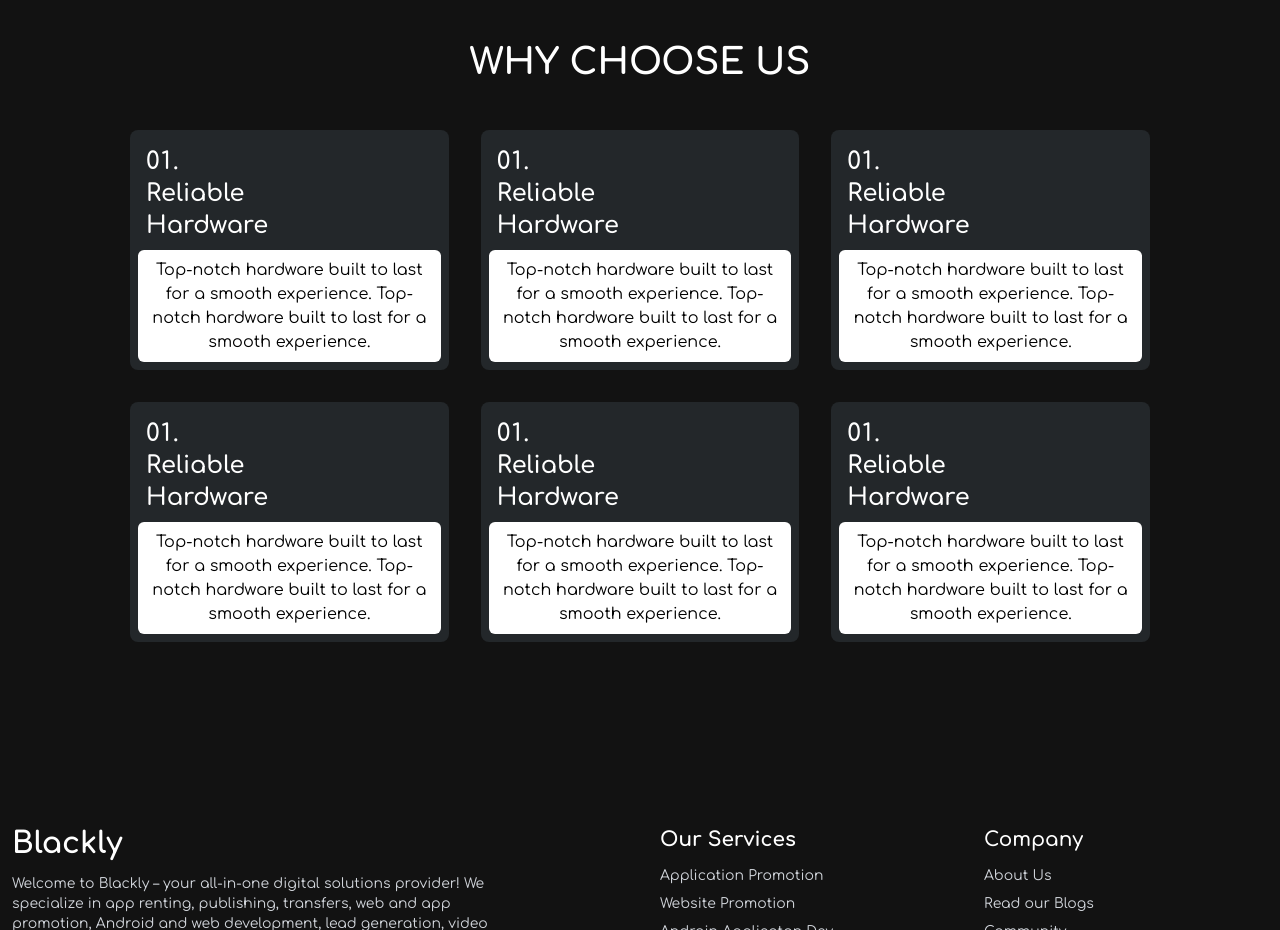
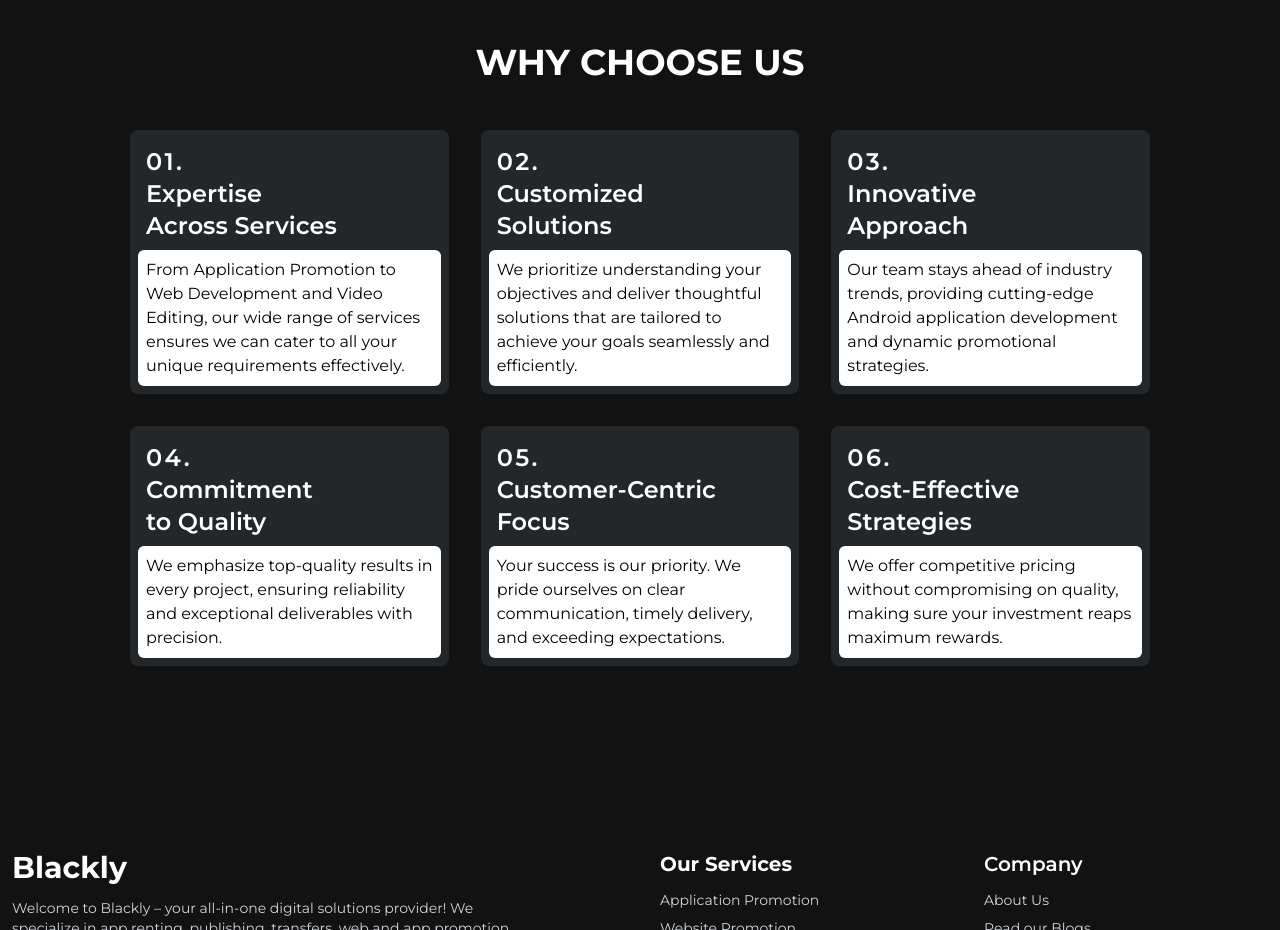
Before and after one commit to codex-zubair/blackly.web, a website: page index.html in a window 1280 px wide. Shown: the part 2540-3470 px from the top of the page. Drawn offline with nearby package versions, Linux system fonts and the light colour scheme.

Commit message:
why choose us done

```diff
--- a/index.html
+++ b/index.html
@@ -65,23 +65,23 @@
     </script>
     <link rel="icon" type="image/png" href="./assets/logo.png" />
 
-    <!-- <link rel="preconnect" href="https://fonts.googleapis.com" />
+    <link rel="preconnect" href="https://fonts.googleapis.com" />
     <link rel="preconnect" href="https://fonts.gstatic.com" crossorigin />
     <link
       href="https://fonts.googleapis.com/css2?family=Montserrat:ital,wght@0,100..900;1,100..900&display=swap"
       rel="stylesheet"
-    /> -->
+    />
 
-    <link rel="preconnect" href="https://fonts.googleapis.com" />
+    <!-- <link rel="preconnect" href="https://fonts.googleapis.com" />
     <link rel="preconnect" href="https://fonts.gstatic.com" crossorigin />
     <link
       href="https://fonts.googleapis.com/css2?family=Comfortaa:wght@300..700&display=swap"
       rel="stylesheet"
-    />
+    /> -->
 
     <style>
       body {
-        font-family: Comfortaa;
+        font-family: Montserrat;
       }
 
       .text-outline {
@@ -566,125 +566,108 @@
       </div>
     </section>
 
-
     <section class="py-12 mt-24">
       <div class="max-w-[1020px] mx-auto">
         <h2 class="text-white text-3xl md:text-4xl font-bold mb-8 text-center">
           WHY CHOOSE US
         </h2>
         <div class="grid grid-cols-1 sm:grid-cols-2 lg:grid-cols-3 gap-8 mt-12">
-          <div class="mx-auto">
-            <div>
           <!-- Top Purple Section -->
           <div class="bg-[#23272A] text-white rounded-lg p-2">
             <h2 class="text-2xl font-semibold p-2">
               <span class="tracking-widest">01.</span> <br />
-                  Reliable <br />
-                  Hardware
+              Expertise <br />
+              Across Services
             </h2>
             <!-- Bottom White Section -->
-                <div class="bg-white text-black text-center rounded-md">
+            <div class="bg-white text-black rounded-md">
               <p class="text-base p-2">
-                    Top-notch hardware built to last for a smooth experience.
-                    Top-notch hardware built to last for a smooth experience.
+                From Application Promotion to Web Development and Video Editing,
+                our wide range of services ensures we can cater to all your
+                unique requirements effectively.
               </p>
             </div>
           </div>
-            </div>
-          </div>
-          <div class="mx-auto">
-            <div>
+
           <!-- Top Purple Section -->
           <div class="bg-[#23272A] text-white rounded-lg p-2">
             <h2 class="text-2xl font-semibold p-2">
-                  <span class="tracking-widest">01.</span> <br />
-                  Reliable <br />
-                  Hardware
+              <span class="tracking-widest">02.</span> <br />
+              Customized <br />
+              Solutions
             </h2>
             <!-- Bottom White Section -->
-                <div class="bg-white text-black text-center rounded-md">
+            <div class="bg-white text-black rounded-md">
               <p class="text-base p-2">
-                    Top-notch hardware built to last for a smooth experience.
-                    Top-notch hardware built to last for a smooth experience.
+                We prioritize understanding your objectives and deliver
+                thoughtful solutions that are tailored to achieve your goals
+                seamlessly and efficiently.
               </p>
             </div>
           </div>
-            </div>
-          </div>
-          <div class="mx-auto">
-            <div>
+
           <!-- Top Purple Section -->
           <div class="bg-[#23272A] text-white rounded-lg p-2">
             <h2 class="text-2xl font-semibold p-2">
-                  <span class="tracking-widest">01.</span> <br />
-                  Reliable <br />
-                  Hardware
+              <span class="tracking-widest">03.</span> <br />
+              Innovative <br />
+              Approach
             </h2>
             <!-- Bottom White Section -->
-                <div class="bg-white text-black text-center rounded-md">
+            <div class="bg-white text-black rounded-md">
               <p class="text-base p-2">
-                    Top-notch hardware built to last for a smooth experience.
-                    Top-notch hardware built to last for a smooth experience.
+                Our team stays ahead of industry trends, providing cutting-edge
+                Android application development and dynamic promotional
+                strategies.
               </p>
             </div>
           </div>
-            </div>
-          </div>
-          <div class="mx-auto">
-            <div>
+
           <!-- Top Purple Section -->
           <div class="bg-[#23272A] text-white rounded-lg p-2">
             <h2 class="text-2xl font-semibold p-2">
-                  <span class="tracking-widest">01.</span> <br />
-                  Reliable <br />
-                  Hardware
+              <span class="tracking-widest">04.</span> <br />
+              Commitment <br />
+              to Quality
             </h2>
             <!-- Bottom White Section -->
-                <div class="bg-white text-black text-center rounded-md">
+            <div class="bg-white text-black rounded-md">
               <p class="text-base p-2">
-                    Top-notch hardware built to last for a smooth experience.
-                    Top-notch hardware built to last for a smooth experience.
+                We emphasize top-quality results in every project, ensuring
+                reliability and exceptional deliverables with precision.
               </p>
             </div>
           </div>
-            </div>
-          </div>
-          <div class="mx-auto">
-            <div>
+
           <!-- Top Purple Section -->
           <div class="bg-[#23272A] text-white rounded-lg p-2">
             <h2 class="text-2xl font-semibold p-2">
-                  <span class="tracking-widest">01.</span> <br />
-                  Reliable <br />
-                  Hardware
+              <span class="tracking-widest">05.</span> <br />
+              Customer-Centric <br />
+              Focus
             </h2>
             <!-- Bottom White Section -->
-                <div class="bg-white text-black text-center rounded-md">
+            <div class="bg-white text-black rounded-md">
               <p class="text-base p-2">
-                    Top-notch hardware built to last for a smooth experience.
-                    Top-notch hardware built to last for a smooth experience.
+                Your success is our priority. We pride ourselves on clear
+                communication, timely delivery, and exceeding expectations.
               </p>
             </div>
           </div>
-            </div>
-          </div>
-          <div class="mx-auto">
-            <div>
+
           <!-- Top Purple Section -->
           <div class="bg-[#23272A] text-white rounded-lg p-2">
             <h2 class="text-2xl font-semibold p-2">
-                  <span class="tracking-widest">01.</span> <br />
-                  Reliable <br />
-                  Hardware
+              <span class="tracking-widest">06.</span> <br />
+              Cost-Effective <br />
+              Strategies
             </h2>
             <!-- Bottom White Section -->
-                <div class="bg-white text-black text-center rounded-md">
+            <div class="bg-white text-black rounded-md">
               <p class="text-base p-2">
-                    Top-notch hardware built to last for a smooth experience.
-                    Top-notch hardware built to last for a smooth experience.
+                We offer competitive pricing without compromising on quality,
+                making sure your investment reaps maximum rewards.
               </p>
-                </div>
-              </div>
             </div>
           </div>
         </div>
```
Lines whose indentation alone changed are shown as unchanged.
